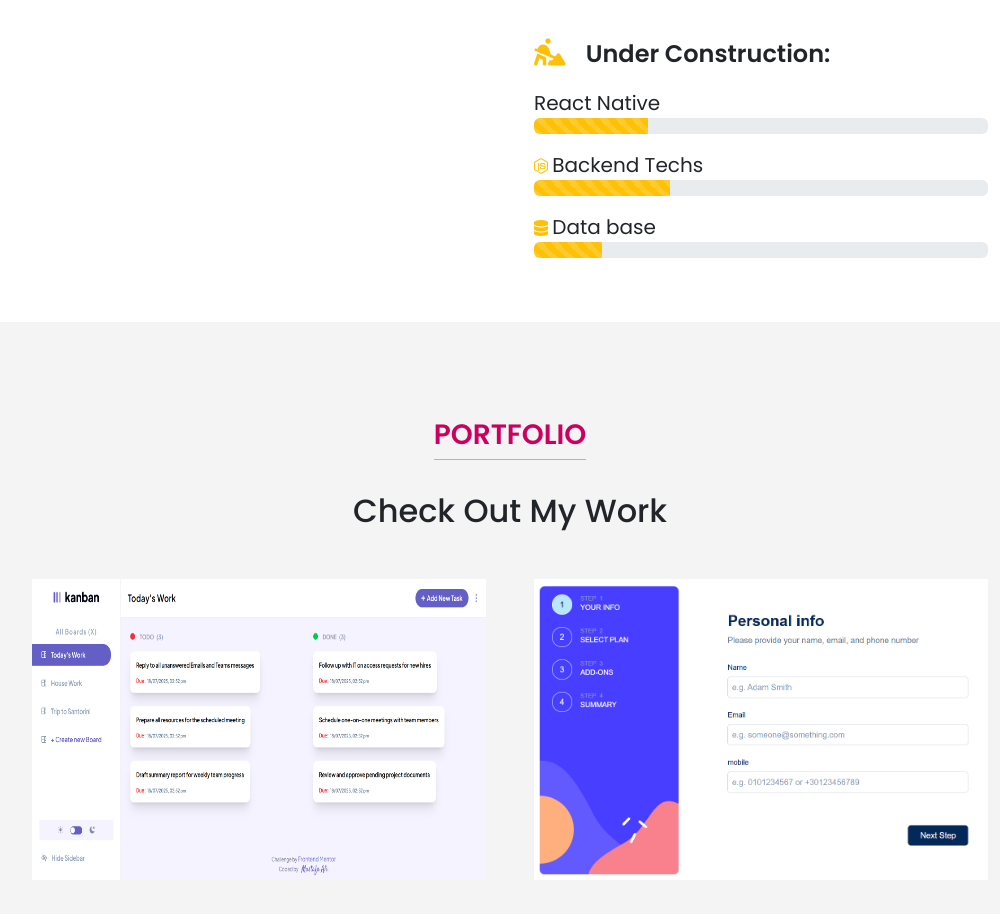
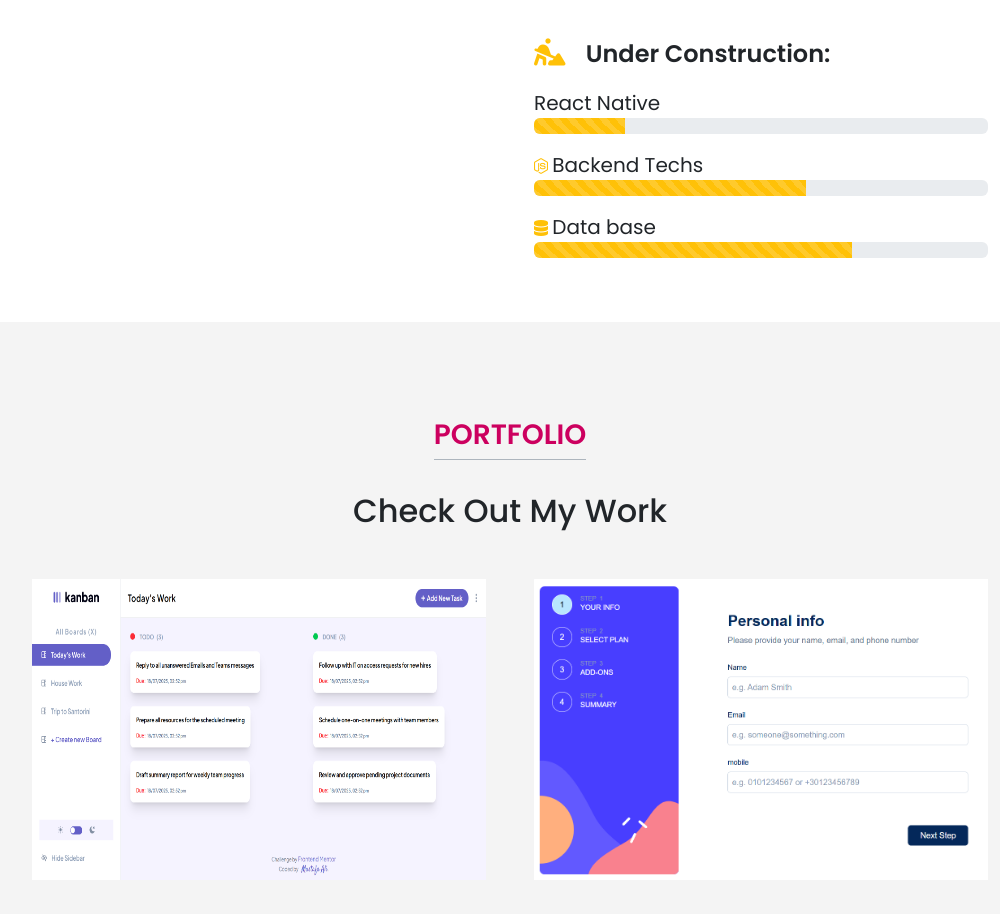
Before and after one commit to Mustafa-Alie/portfolio, a website: page index.html in a window 1280 px wide. Shown: the part 2061-2975 px from the top of the page, without its empty margins (130-1130 px from the left). Drawn offline with Linux system fonts and the light colour scheme.

Commit message:
updating 2

```diff
--- a/index.html
+++ b/index.html
@@ -291,7 +291,7 @@ I speak English, German, and Arabic fluently, and I’m currently learning Greek
                 <span class="fs-5">React Native</span>
               </p>
               <div class="progress">
-                <div class="progress-bar progress-bar-striped progress-bar-animated bg-warning" style="width: 25%">
+                <div class="progress-bar progress-bar-striped progress-bar-animated bg-warning" style="width: 20%">
                 </div>
               </div>
             </li>
@@ -302,7 +302,7 @@ I speak English, German, and Arabic fluently, and I’m currently learning Greek
                 <span class="fs-5">Backend Techs</span>
               </p>
               <div class="progress">
-                <div class="progress-bar progress-bar-striped progress-bar-animated bg-warning" style="width: 30%">
+                <div class="progress-bar progress-bar-striped progress-bar-animated bg-warning" style="width: 60%">
                 </div>
               </div>
             </li>
@@ -313,7 +313,7 @@ I speak English, German, and Arabic fluently, and I’m currently learning Greek
                 <span class="fs-5">Data base</span>
               </p>
               <div class="progress">
-                <div class="progress-bar progress-bar-striped progress-bar-animated bg-warning" style="width: 15%">
+                <div class="progress-bar progress-bar-striped progress-bar-animated bg-warning" style="width: 70%">
                 </div>
               </div>
             </li>
```
